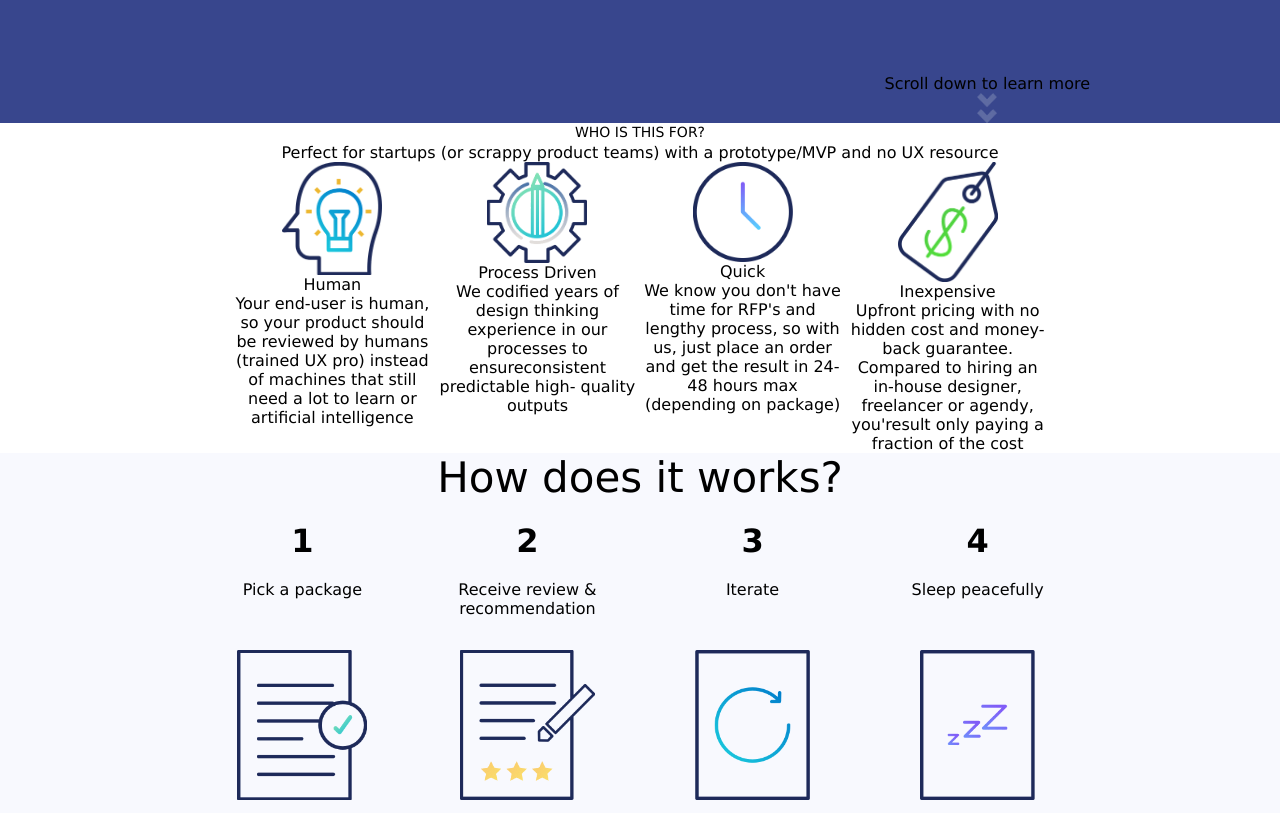
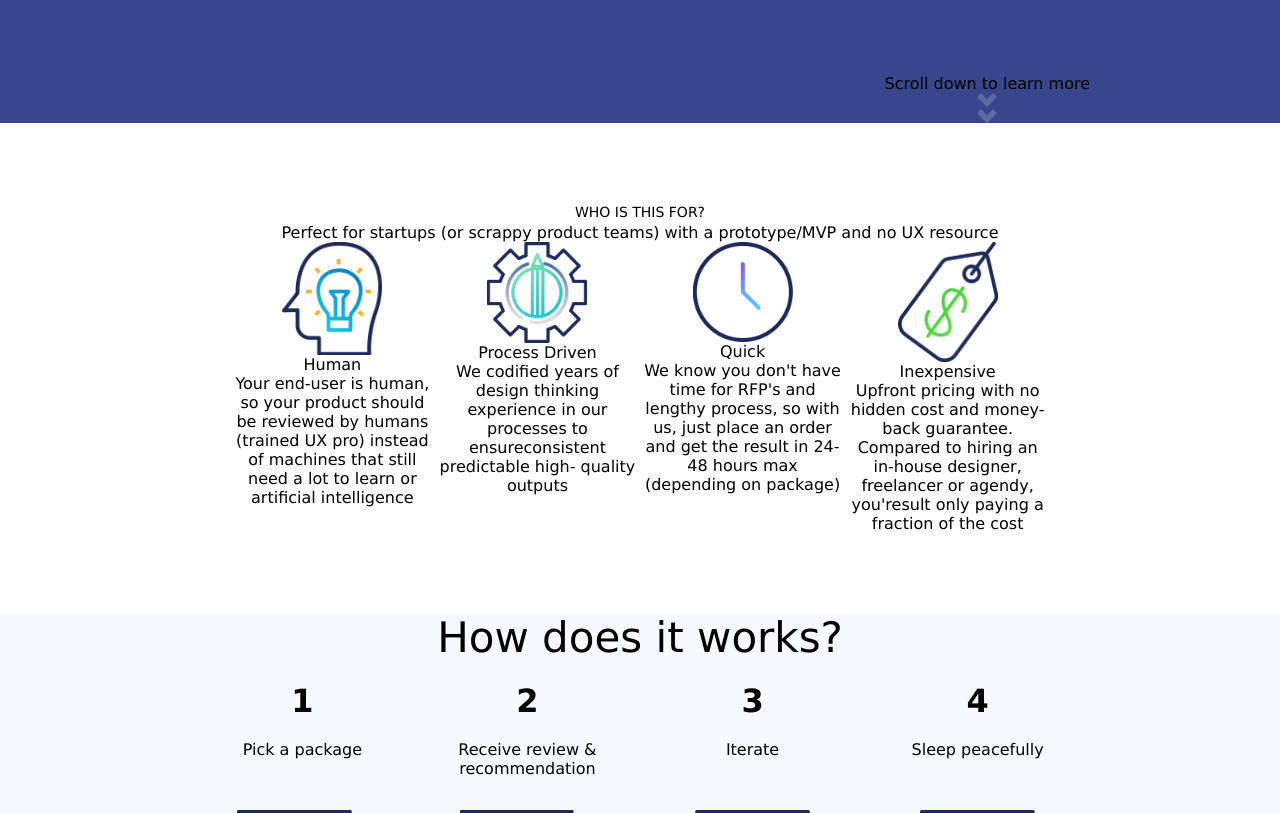
Before and after one commit to belauzas/18-portfolio-teamwork, a plain HTML site: page index.html in a window 1280 px wide. Shown: the part 700-1513 px from the top of the page. Drawn offline with Linux system fonts and the light colour scheme.

Commit message:
Padding added in WHO section

```diff
--- a/css/main.css
+++ b/css/main.css
@@ -141,6 +141,10 @@ body * {
 }
 
 /* Who is this for? */
+
+#who {
+    padding: 80px 0;
+}
 .item {
     display: inline-block;
     width: 200px;
--- a/index.html
+++ b/index.html
@@ -38,7 +38,7 @@
 
     <!-- Who is this for? -->
 
-    <div class="container">
+    <div id="who" class="container">
         <div class="row centered">
             <div class="header">
                 Who is this for?
```
